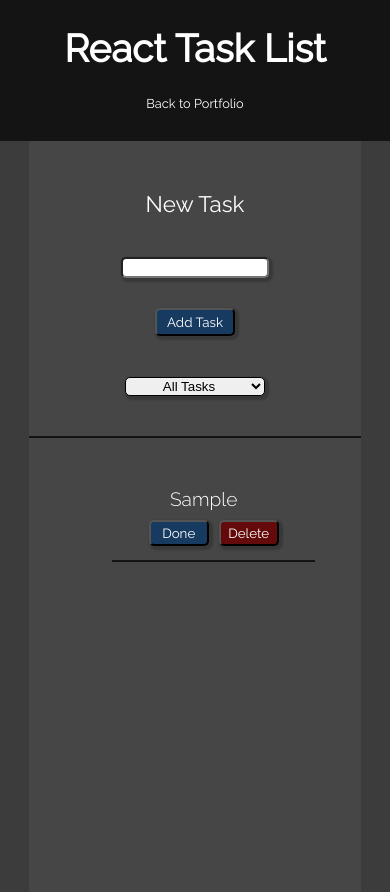
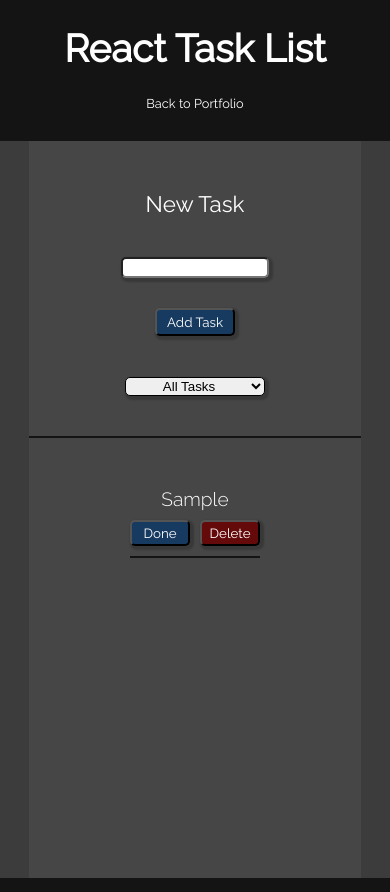
Before and after one commit to JorgeGReyes018/React-Task-List, a React (Create React App) app: page / in a window 390 px wide. Both pictures are taken after typing "Sample" into the empty fields and a click on the button "Add Task". Built offline with nearby package versions, Linux system fonts and the light colour scheme.

Commit message:
adjusting task on Fold media

```diff
--- a/src/components/task/task.css
+++ b/src/components/task/task.css
@@ -47,12 +47,19 @@
   .task {
     display: flex;
     flex-direction: column;
-    width: 90%;
+    width: 100%;
   }
   .taskItem {
     text-align: center;
+    margin: 0;
   }
   .taskBtns {
     margin: auto;
   }
 }
+@media only screen and (max-width: 720px) {
+  .task {
+    margin: 0;
+    padding: 10px 0;
+  }
+}
```
